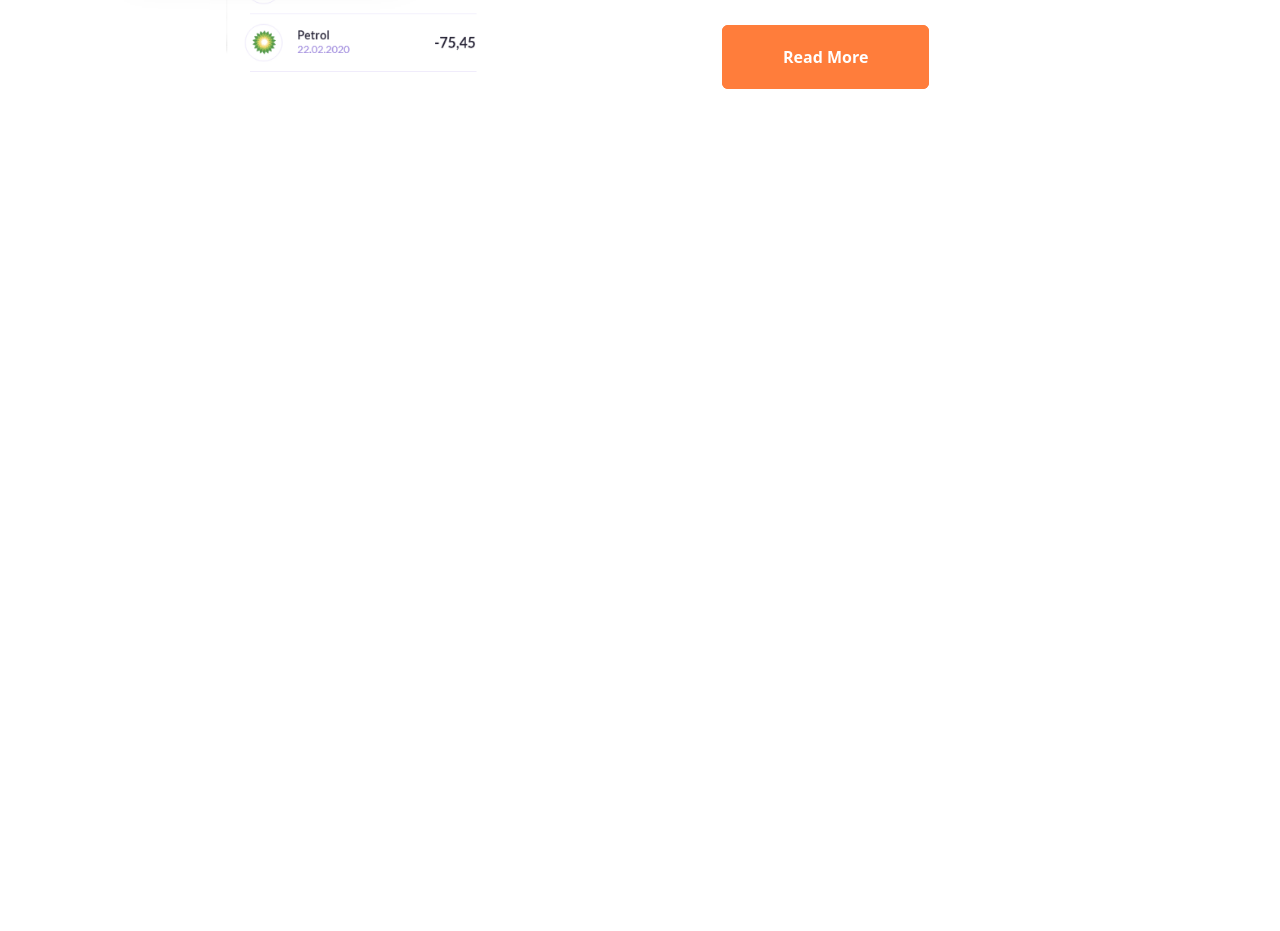
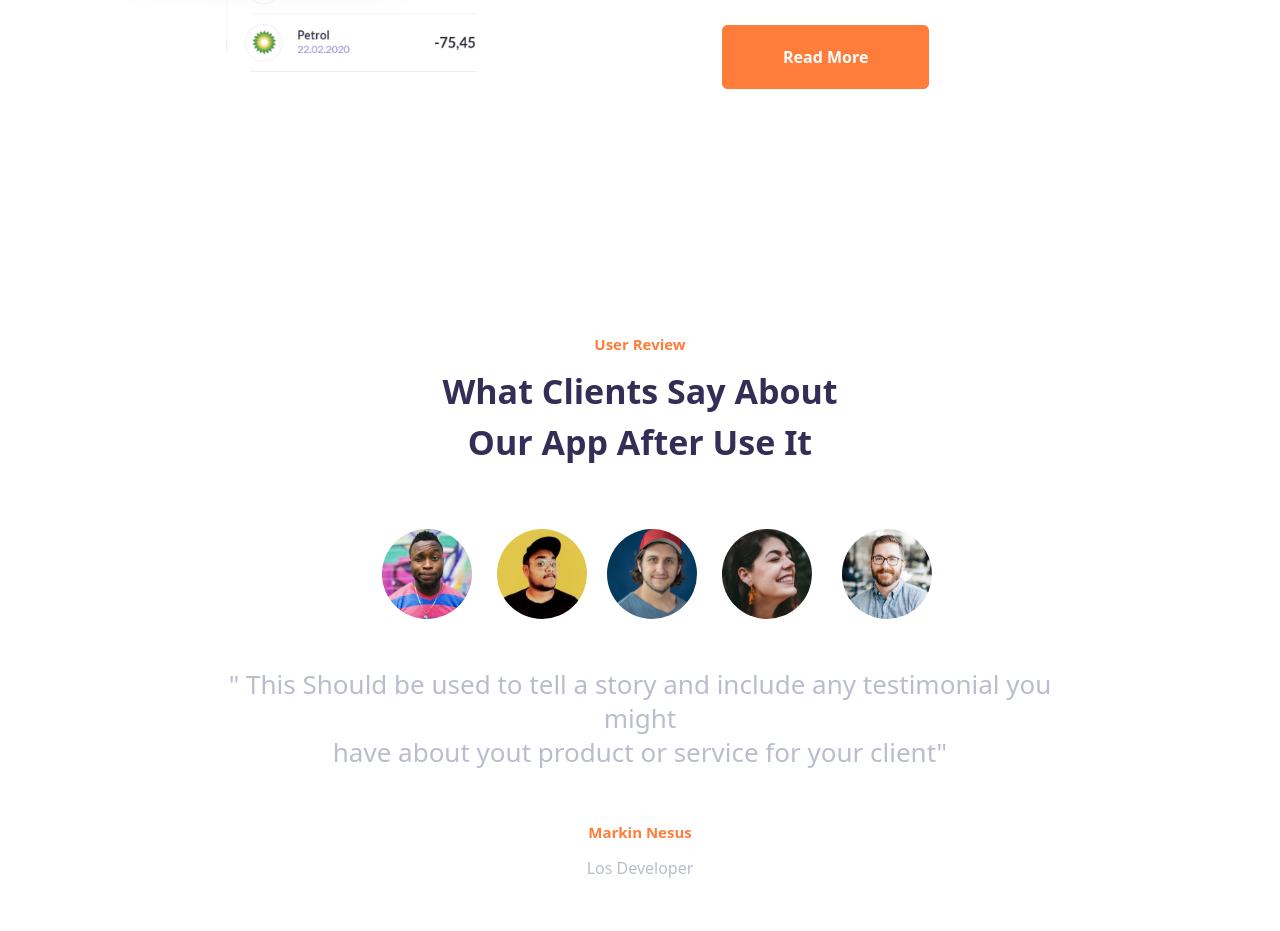
Before and after one commit to salarissa321/project24, a plain HTML site: page index.html in a window 1280 px wide. Shown: the part 2059-2990 px from the top of the page. Before the commit the page ends 2292 px from the top, so only its background shows below. Drawn offline with nearby package versions, Linux system fonts and the light colour scheme.

Commit message:
add 3 fotos

```diff
--- a/css/style.css
+++ b/css/style.css
@@ -111,9 +111,10 @@ color: #FF7D3B;
 .myschrift{
     font-size: 34px;
 line-height: 1.5;
-font-weight: 500;
+font-weight: 600;
 margin-bottom: 13px;
 text-transform: capitalize;
+color: #342E57;
 }
 
 .myicon1{
@@ -202,3 +203,121 @@ margin-left: 70px;
     margin-left: 70px;
     margin-bottom: 50px;
 }
+
+.myvierecke{
+margin-bottom: 40px;
+width: 90px;
+height: 90px;
+justify-content: center;
+border-radius: 8px;
+background-color: #FFF2EB;
+display: flex;
+
+}
+
+.mysatz{
+text-transform: capitalize;
+font-family: var(--global--font-body);
+font-size: 47px;
+font-weight: 600;
+color: #FF7D3B;
+margin-bottom: 0;
+line-height: 1.8;
+margin-top: 0;
+}
+
+.mytitel{
+font-family: var(--global--font-body);
+text-transform: capitalize;
+font-weight: 600;
+font-size: 20px;
+line-height: 36px;
+color:#201844;
+margin-bottom: 10px;
+}
+
+.myphrase{
+    font-family: var(--global--font-body);
+font-size: 16px;
+font-weight: 400;
+line-height: 1.8;
+margin-bottom: 0;
+color:#60698D ;
+}
+
+.myfoto1{
+    width: 90px;
+height: 90px;
+border-radius: 50%;
+    border-radius: 50%;
+
+margin-left: 300px;
+margin-right: 300px;
+}
+
+.myfoto2{
+
+    width: 90px;
+    height: 90px;
+    border-radius: 50%;
+        border-radius: 50%;
+
+
+
+   margin-right: 60px;
+   margin-left: 320px;
+
+}
+
+.myfoto3{
+
+    width: 90px;
+    height: 90px;
+    border-radius: 50%;
+        border-radius: 50%;
+        margin-right: 20px;
+        margin-left:240px;
+
+}
+
+.myfoto4{
+
+    width: 90px;
+    height: 90px;
+    border-radius: 50%;
+        border-radius: 50%;
+        margin-left: 70px;
+
+
+}
+
+.myfoto5{
+
+    width: 90px;
+    height: 90px;
+    border-radius: 50%;
+    border-radius: 50%;
+
+   margin-right: 20px;
+}
+
+.myuntertitel{
+font-family: var(--global--font-body);
+font-size: 26px;
+font-weight: 500;
+line-height: 34px;
+color: #BABDCD;
+max-width: 80%;
+margin: 0 auto 36px;
+
+}
+
+.myphrase{
+    font-family: var(--global--font-body);
+font-size: 16px;
+line-height: 1.8;
+font-weight: 500;
+text-transform: capitalize;
+color: #BABDCD;
+margin-bottom: 0px;
+}
--- a/index.html
+++ b/index.html
@@ -117,6 +117,37 @@
     </div>
 
 
+    <div class="container py-5">
+        <div class="row py-5">
+         <div class="col-lg-12">
+            <p class="myparagraf text-center">User Review</p>
+            <h2 class="myschrift text-center">What clients say about <br>Our App after use it</h2>
+         </div>
+        </div>
+        <div class="row">
+            <div class="col-lg-1">
+                <img class="myfoto1" src="images/1.png" alt="">
+            </div>
+            <div class="col-lg-2">
+                <img class="myfoto2" src="images/2.png" alt="">
+            </div>
+            <div class="col-lg-3">
+                <img class="myfoto3" src="images/3.png" alt="">
+            </div>
+            <div class="col-lg-2">
+                <img class="myfoto4" src="images/4.png" alt="">
+            </div>
+            <div class="col-lg-2">
+                <img class="myfoto5" src="images/5.png" alt="">
+            </div>
+            <p class="myuntertitel text-center my-5">" This Should be used to tell a story and include any testimonial you might <br> have about yout product or service for your client"</p>
+            <p class="myparagraf text-center">Markin Nesus</p>
+            <p class="myphrase text-center">los Developer</p>
+
+        </div>
+    </div>
+
+
 
     <script src="https://cdn.jsdelivr.net/npm/bootstrap@5.2.3/dist/js/bootstrap.bundle.min.js"
         integrity="sha384-kenU1KFdBIe4zVF0s0G1M5b4hcpxyD9F7jL+jjXkk+Q2h455rYXK/7HAuoJl+0I4" crossorigin="anonymous">
```
Also changed, not shown: images/1.png (added), images/2.png (added), images/3.png (added), images/4.png (added), images/5.png (added).
